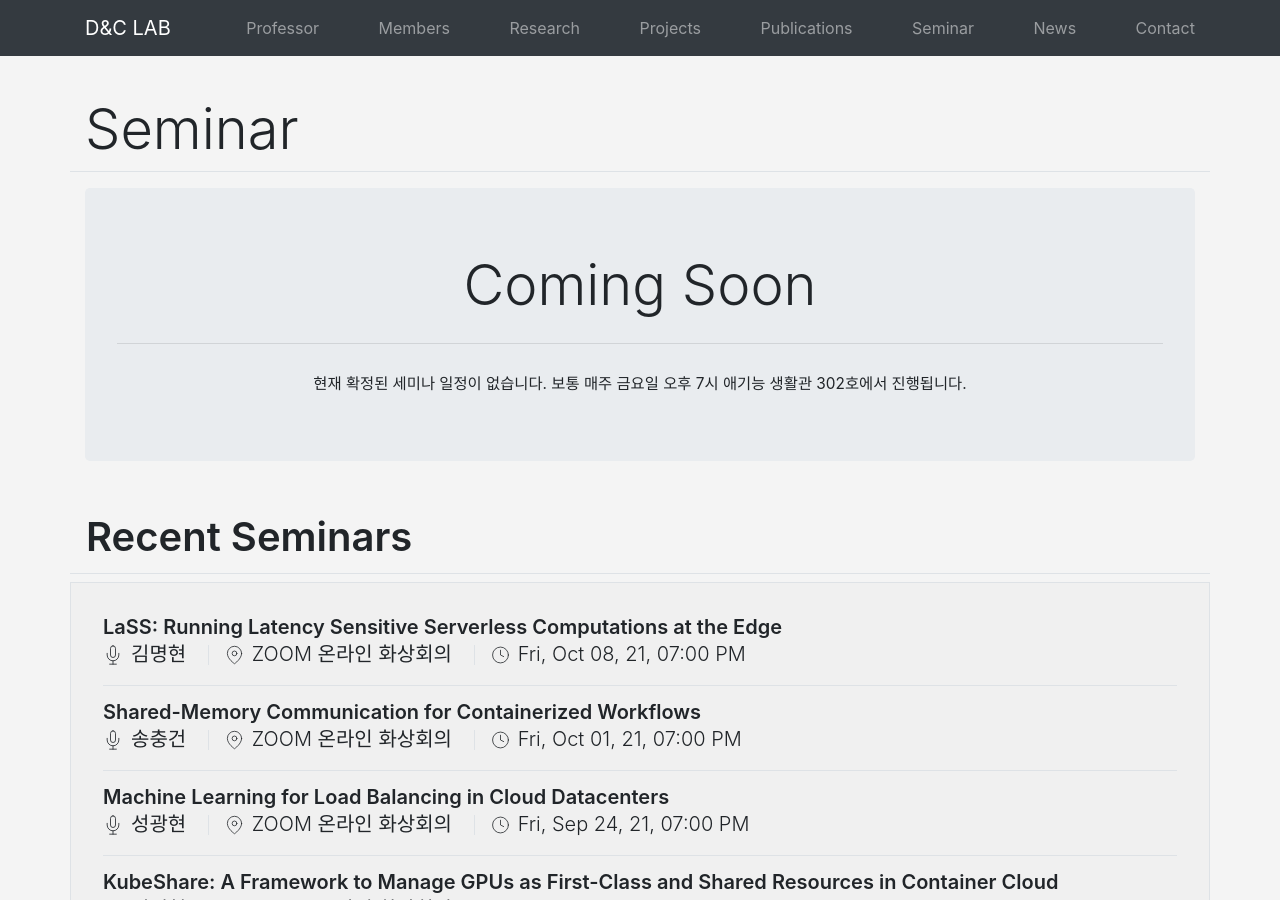
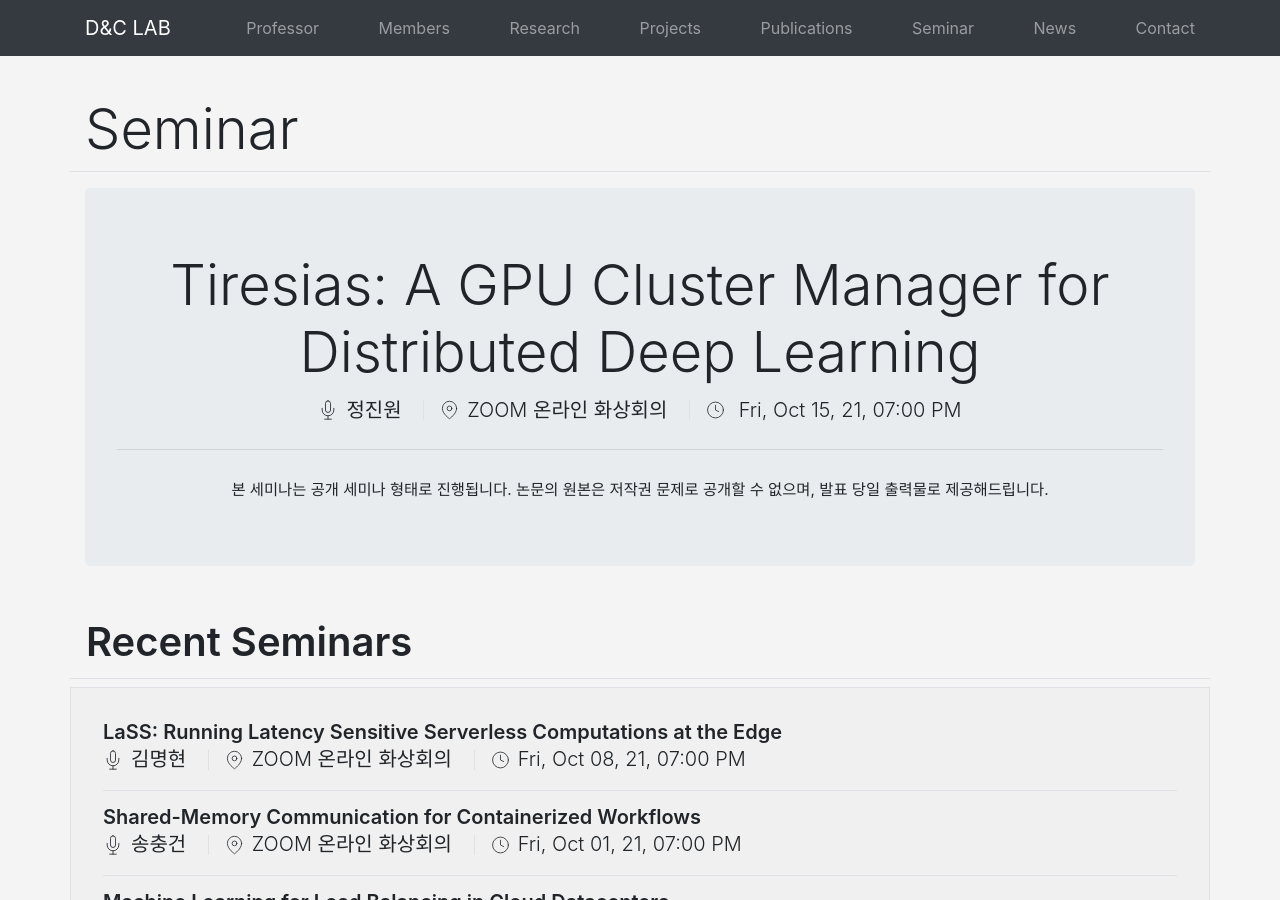
Before and after one commit to KU-Cloud/ku-cloud.github.io, a Jekyll site: the page built from seminar.html, in a window 1280 px wide and 900 px high. Built offline with Jekyll 4.4.1, drawn with Linux system fonts in a browser that asks for light colours.

Commit message:
Update seminars.yaml

```diff
--- a/_data/seminars.yaml
+++ b/_data/seminars.yaml
@@ -771,3 +771,7 @@
   speacker: 김명현
   date: 2021-10-08T19:00:00.000+0900
   location: ZOOM 온라인 화상회의
+- title: 'Tiresias: A GPU Cluster Manager for Distributed Deep Learning'
+  speacker: 정진원
+  date: 2021-10-15T19:00:00.000+0900
+  location: ZOOM 온라인 화상회의
```
